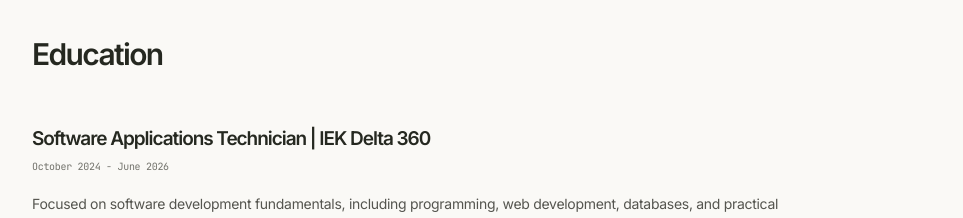
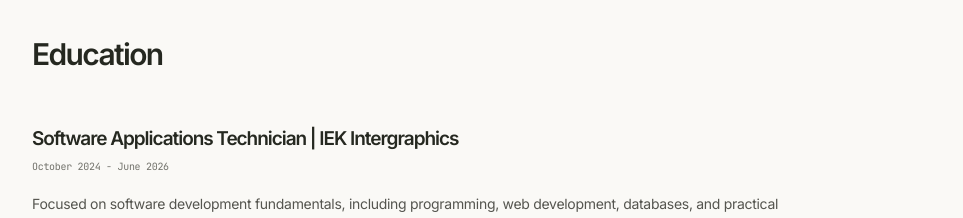
Before and after one commit to enjoythedivision/enjoythedivision.github.io, a React (Vite) app: page / in a window 1280 px wide. Shown: the part 2560-2778 px from the top of the page, without its empty margins (158-1121 px from the left). Built offline with nearby package versions, Linux system fonts and the light colour scheme.

Commit message:
Update education entry

```diff
--- a/src/components/Education.jsx
+++ b/src/components/Education.jsx
@@ -6,7 +6,7 @@ export default function Education() {
       <h2>Education</h2>
       <div className="work">
         <div className="job">
-          <h3>Software Applications Technician | IEK Delta 360</h3>
+          <h3>Software Applications Technician | IEK Intergraphics</h3>
           <span className="date">October 2024 - June 2026</span>
           <p>
             Focused on software development fundamentals, including programming, web development, databases, and practical software development.
```
